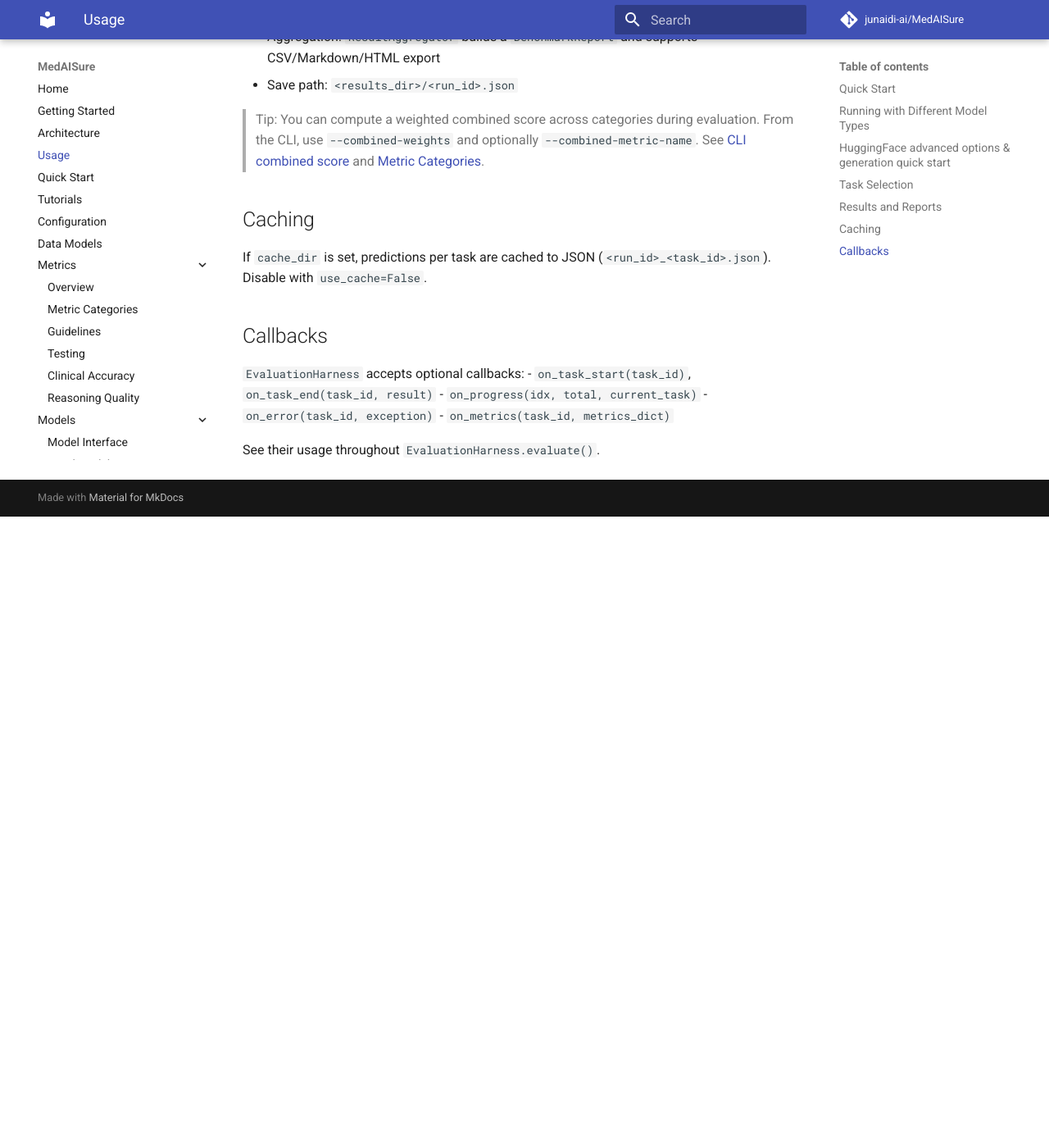
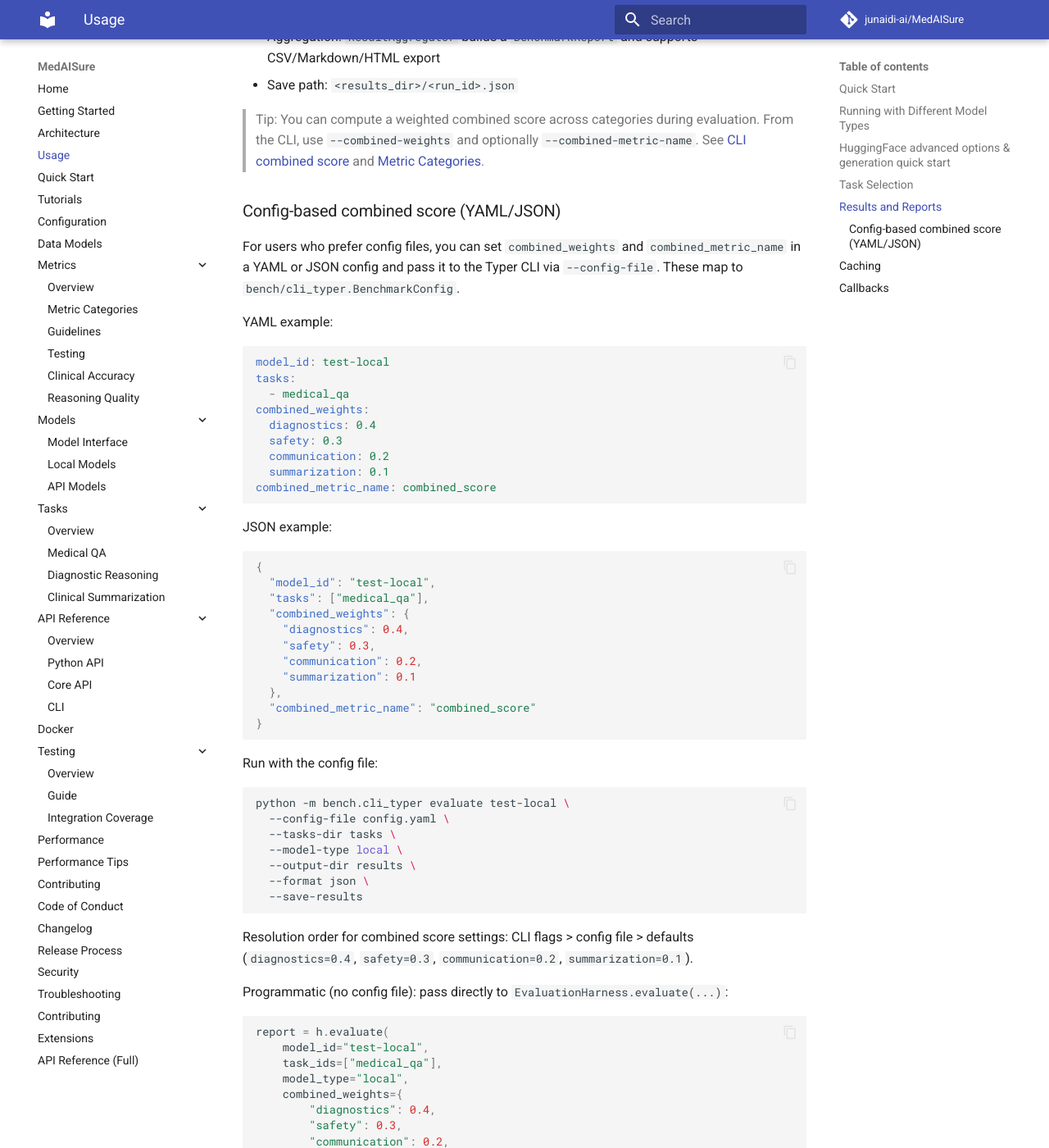
Before and after one commit to junaidi-ai/MedAISure, an MkDocs documentation site: the page built from docs/usage.md, in a window 1280 px wide and 1400 px high, scrolled down 2110 px. Shown: the whole window at 82% size. Built offline with MkDocs 1.6.1 and Material for MkDocs 9.7.7, drawn with Linux system fonts in a browser that asks for light colours; comment, search, counter and statistics services are not loaded; before the commit the page ends 2740 px from its top, so only the background shows below that; some of the changed text lies outside the part shown.

Commit message:
docs: add config-based combined score examples (combined_weights, combined_metric_name) and document CLI config usage; chore(taskmaster): mark weights config task done

````diff
--- a/docs/usage.md
+++ b/docs/usage.md
@@ -83,6 +83,71 @@
 
 > Tip: You can compute a weighted combined score across categories during evaluation. From the CLI, use `--combined-weights` and optionally `--combined-metric-name`. See [CLI combined score](api/cli.md#combined-score-via-cli-typer) and [Metric Categories](metrics/metric_categories.md).
 
+### Config-based combined score (YAML/JSON)
+
+For users who prefer config files, you can set `combined_weights` and `combined_metric_name` in a YAML or JSON config and pass it to the Typer CLI via `--config-file`. These map to `bench/cli_typer.BenchmarkConfig`.
+
+YAML example:
+
+```yaml
+model_id: test-local
+tasks:
+  - medical_qa
+combined_weights:
+  diagnostics: 0.4
+  safety: 0.3
+  communication: 0.2
+  summarization: 0.1
+combined_metric_name: combined_score
+```
+
+JSON example:
+
+```json
+{
+  "model_id": "test-local",
+  "tasks": ["medical_qa"],
+  "combined_weights": {
+    "diagnostics": 0.4,
+    "safety": 0.3,
+    "communication": 0.2,
+    "summarization": 0.1
+  },
+  "combined_metric_name": "combined_score"
+}
+```
+
+Run with the config file:
+
+```bash
+python -m bench.cli_typer evaluate test-local \
+  --config-file config.yaml \
+  --tasks-dir tasks \
+  --model-type local \
+  --output-dir results \
+  --format json \
+  --save-results
+```
+
+Resolution order for combined score settings: CLI flags > config file > defaults (`diagnostics=0.4`, `safety=0.3`, `communication=0.2`, `summarization=0.1`).
+
+Programmatic (no config file): pass directly to `EvaluationHarness.evaluate(...)`:
+
+```python
+report = h.evaluate(
+    model_id="test-local",
+    task_ids=["medical_qa"],
+    model_type="local",
+    combined_weights={
+        "diagnostics": 0.4,
+        "safety": 0.3,
+        "communication": 0.2,
+        "summarization": 0.1,
+    },
+    combined_metric_name="combined_score",
+)
+```
+
 ## Caching
 
 If `cache_dir` is set, predictions per task are cached to JSON (`<run_id>_<task_id>.json`). Disable with `use_cache=False`.
````
Also changed, not shown: docs/api/cli.md (+48 -0 lines), 1 other file.
